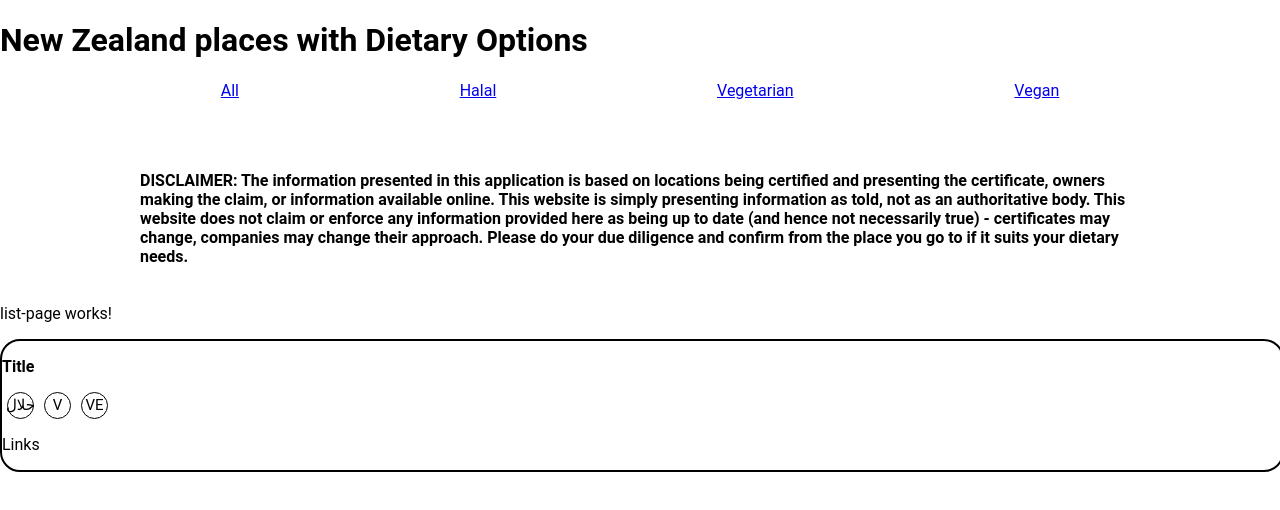
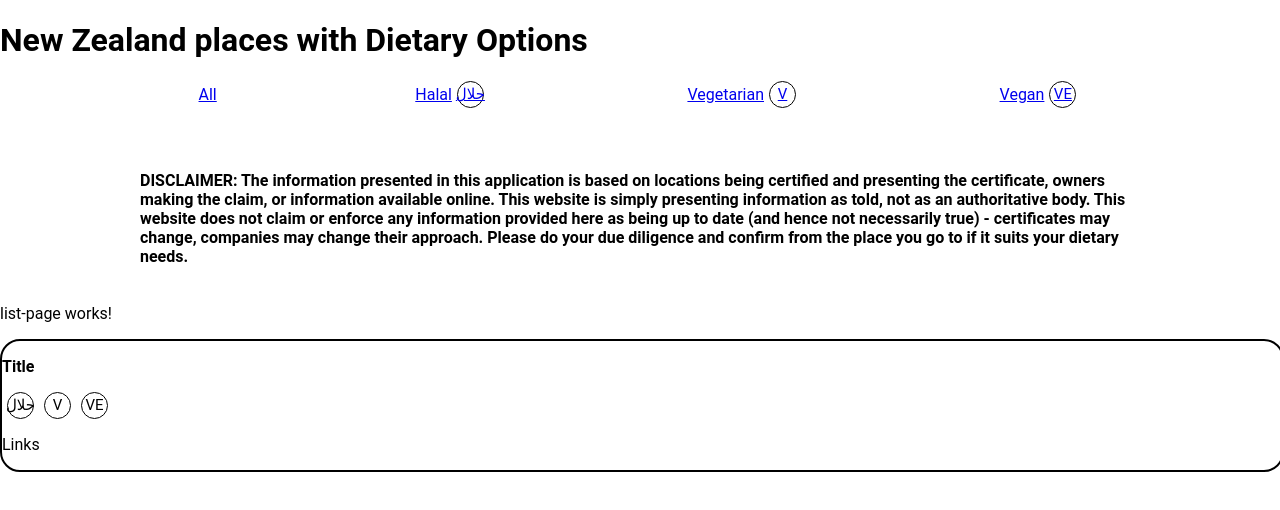
Before and after one commit to osamakashif/NZ_places_with_dietary_options, an Angular app: page / in a window 1280 px wide. Shown: the top 510 px of the page. Built offline with nearby package versions, Linux system fonts and the light colour scheme.

Commit message:
[feat]: Icons in navbar.
Icons in navbar. Move diet-icon style to global styles.

```diff
--- a/src/app/view/components/navbar/navbar.component.html
+++ b/src/app/view/components/navbar/navbar.component.html
@@ -1,6 +1,15 @@
 <nav class="navbar">
   <a routerLink="/">All</a>
-  <a routerLink="/halal">Halal</a>
-  <a routerLink="/vegetarian">Vegetarian</a>
-  <a routerLink="/vegan">Vegan</a>
+  <a routerLink="/halal"
+    ><p>Halal</p>
+    <p class="diet-icon">حلال</p></a
+  >
+  <a routerLink="/vegetarian"
+    ><p>Vegetarian</p>
+    <p class="diet-icon">V</p></a
+  >
+  <a routerLink="/vegan"
+    ><p>Vegan</p>
+    <p class="diet-icon">VE</p></a
+  >
 </nav>
--- a/src/app/view/components/navbar/navbar.component.scss
+++ b/src/app/view/components/navbar/navbar.component.scss
@@ -3,3 +3,13 @@
   width: 100%;
   justify-content: space-evenly;
 }
+
+.navbar a {
+  display: flex;
+  align-items: center;
+}
+
+.navbar a p {
+  margin-top: 0;
+  margin-bottom: 0;
+}
--- a/src/app/view/components/place-card/place-card.component.scss
+++ b/src/app/view/components/place-card/place-card.component.scss
@@ -11,20 +11,3 @@
 .diet-icons-container {
   display: flex;
 }
-
-.diet-icon {
-  margin-left: 5px;
-  margin-right: 5px;
-  margin-top: 0;
-  margin-bottom: 0;
-  border: solid black 1px;
-  border-radius: 100%;
-  min-width: 25px;
-  max-width: 25px;
-  min-height: 25px;
-  max-height: 25px;
-  font-size: 15px;
-  display: flex;
-  align-items: center;
-  justify-content: center;
-}
--- a/src/styles.scss
+++ b/src/styles.scss
@@ -2,10 +2,27 @@
 
 html,
 body {
-    height: 100%;
+  height: 100%;
 }
 
 body {
-    margin: 0;
-    font-family: Roboto, "Helvetica Neue", sans-serif;
+  margin: 0;
+  font-family: Roboto, "Helvetica Neue", sans-serif;
 }
+
+.diet-icon {
+  margin-left: 5px;
+  margin-right: 5px;
+  margin-top: 0;
+  margin-bottom: 0;
+  border: solid black 1px;
+  border-radius: 100%;
+  min-width: 25px;
+  max-width: 25px;
+  min-height: 25px;
+  max-height: 25px;
+  font-size: 15px;
+  display: flex;
+  align-items: center;
+  justify-content: center;
+}
```
